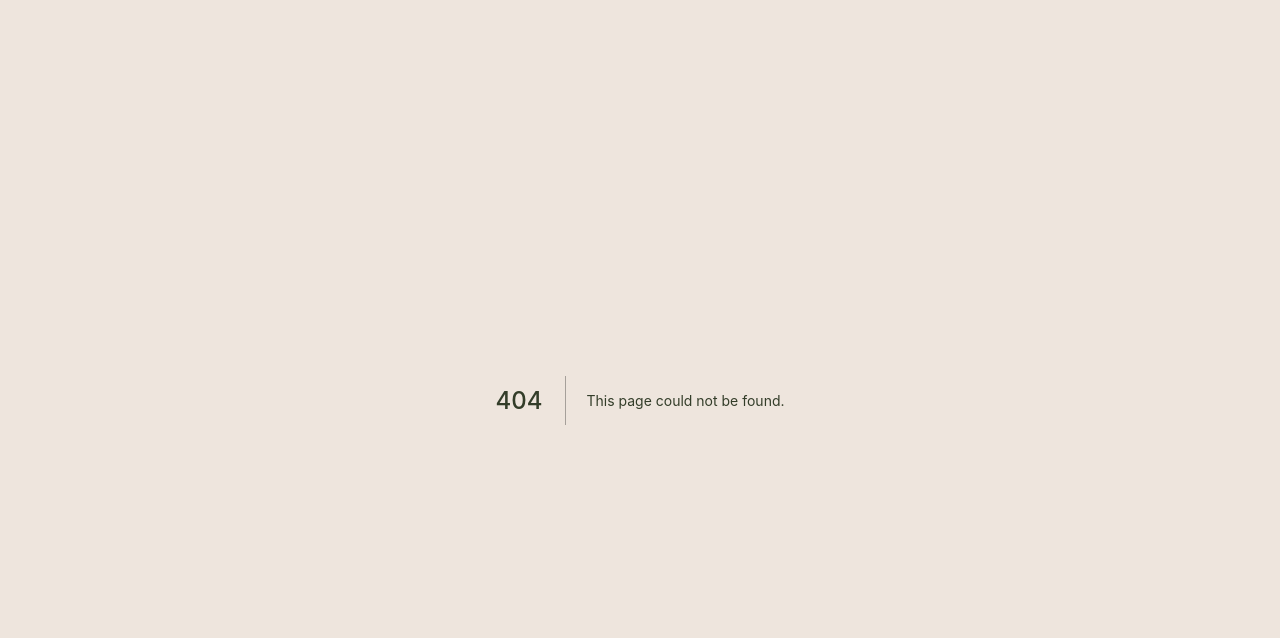
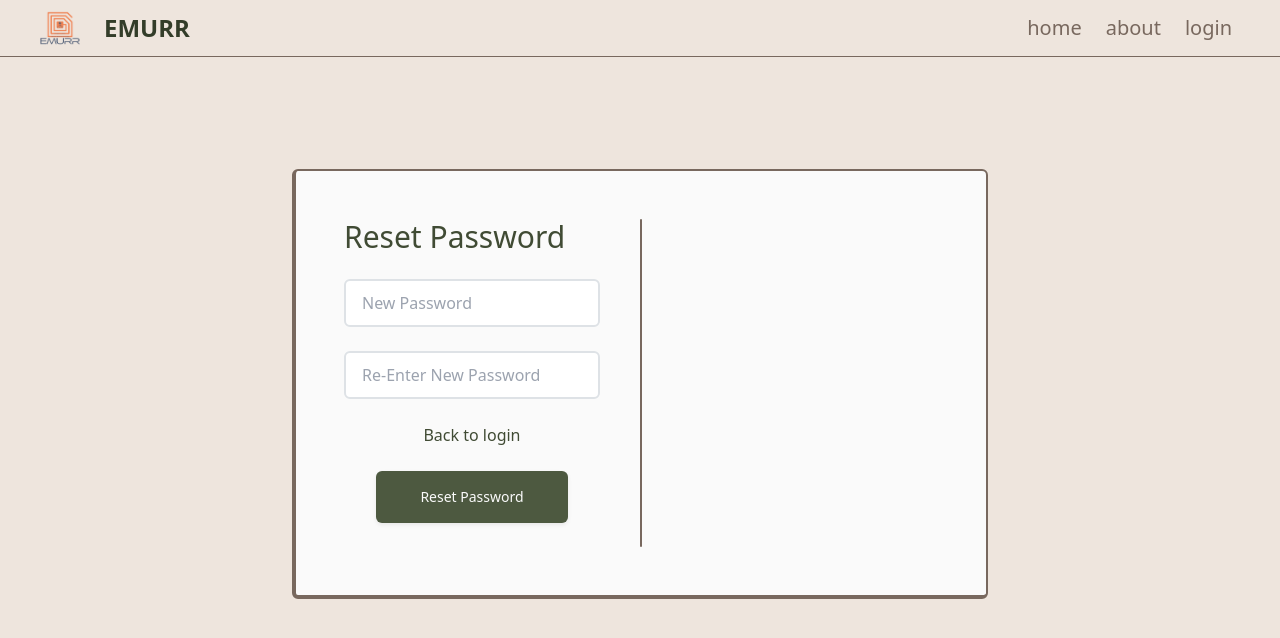
Before and after one commit to emurr-ucf/emurr, a Next.js app: page /forgotPasswordReset in a window 1280 px wide. Before the commit this address had no page. Shown: the top 638 px of the page. Built offline with nearby package versions, Linux system fonts and the light colour scheme; no server answers.

Commit message:
Forgot Password

```diff
--- a/src/components/ForgotPassword.tsx
+++ b/src/components/ForgotPassword.tsx
@@ -1,3 +1,4 @@
+import { useState } from 'react';
 import { FormType } from '../pages/login';
 
 interface ForgotPasswordProps {
@@ -5,9 +6,46 @@ interface ForgotPasswordProps {
 }
 
 export const ForgotPassword = (props: ForgotPasswordProps) => {
+  const [email, setEmail] = useState("");
+  const [message, setMessage] = useState("");
+  const [color, setColor] = useState("");
+
+  const error = (message: string) => {
+    setColor("text-red-800");
+    setMessage(message);
+  }
+
+  const success = (message: string) => {
+    setColor("text-green-600");
+    setMessage(message);
+  }
+
+  const doForgotPassword = async (event: React.FormEvent<HTMLFormElement>) => {
+    event.preventDefault();
+
+    if (typeof (email) !== 'string') {
+      error("Please input a valid email.");
+      return;
+    }
+
+    const body = {email};
+    fetch("api/forgotPassword", {
+      method: "POST",
+      headers: {"Content-Type": "application/json"},
+      body: JSON.stringify(body)
+    }).then((response: Response) => {
+      if (response.status === 200) {
+        success("Email sent. Please check your inbox to reset your password.");
+      }
+      else {
+        response.json().then((json) => error(json.error));
+      }
+    });
+  }
+
   return (
     <>
-      <form action="/api/forgotPassword" method="POST" className="flex flex-col w-64 gap-6">
+      <form onSubmit={doForgotPassword} className="flex flex-col w-64 gap-6">
         <div className="text-3xl">
           Forgot Password
         </div>
@@ -17,6 +55,7 @@ export const ForgotPassword = (props: ForgotPasswordProps) => {
             autoComplete="on"
             placeholder="Email"
             className="h-12 appearance-none border border-stone-800 rounded px-3"
+            onChange={(e) => setEmail(e.target.value)}
           />
         </div>
         <div className="flex justify-center">
@@ -35,6 +74,9 @@ export const ForgotPassword = (props: ForgotPasswordProps) => {
             Send Email
           </button>
         </div>
+        <div className="text-center">
+          <span className={color}>{message}</span>
+        </div>
       </form>
     </>
   )
--- /dev/null
+++ b/src/components/ForgotPasswordReset.tsx
@@ -0,0 +1,99 @@
+import { useState } from 'react';
+import { useRouter } from 'next/router';
+import Link from 'next/link';
+
+
+export const ForgotPasswordReset = () => {
+  const [newPassword, setNewPassword] = useState("");
+  const [newPassword2, setNewPassword2] = useState("");
+  const [message, setMessage] = useState("");
+  const [color, setColor] = useState("");
+
+  const router = useRouter();
+  let resPassToken = router.query.resPassToken;
+
+  const error = (message: string) => {
+    setColor("text-red-800");
+    setMessage(message);
+  }
+
+  const success = (message: string) => {
+    setColor("text-green-600");
+    setMessage(message);
+  }
+
+  const doForgotPasswordReset = async (event: React.FormEvent<HTMLFormElement>) => {
+    event.preventDefault();
+
+    if ((typeof(newPassword) !== 'string') && (typeof(newPassword2) !== 'string')) {
+      error("Please input a valid password.");
+      return;
+    }
+
+    if (newPassword !== newPassword2) {
+      error("Passwords must match.");
+      return;
+    }
+
+    const body = {newPassword, resPassToken};
+    fetch("api/forgotPassword", {
+      method: "PUT",
+      headers: {"Content-Type": "application/json"},
+      body: JSON.stringify(body)
+    }).then((response: Response) => {
+      if (response.status === 200) {
+        success("Password has been reset. Please log in using your new password.");
+      }
+      else {
+        response.json().then((json) => error(json.error));
+      }
+    });
+  }
+
+  return (
+    <>
+      <form onSubmit={doForgotPasswordReset} className="flex flex-col w-64 gap-6">
+        <div className="text-3xl">
+          Reset Password
+        </div>
+        <div className="flex flex-col gap-6">
+          <input
+            type="password"
+            autoComplete="on"
+            placeholder="New Password"
+            className="h-12 appearance-none border border-stone-800 rounded px-3"
+            onChange={(e) => setNewPassword(e.target.value)}
+          />
+        </div>
+        <div className="flex flex-col gap-6">
+          <input
+            type="password"
+            autoComplete="on"
+            placeholder="Re-Enter New Password"
+            className="h-12 appearance-none border border-stone-800 rounded px-3"
+            onChange={(e) => setNewPassword2(e.target.value)}
+          />
+        </div>
+        <div className="flex justify-center">
+          <Link
+            href="/login"
+            className="cursor-pointer select-none text-brown hover:text-background-900"
+          >
+            Back to login
+          </Link>
+        </div>
+        <div className="flex justify-center">
+          <button
+            type="submit"
+            className="py-3 px-4 w-3/4 shadow-sm text-sm rounded-md text-background-200 bg-green-700 hover:bg-green-900"
+          >
+            Reset Password
+          </button>
+        </div>
+        <div className="text-center">
+          <span className={color}>{message}</span>
+        </div>
+      </form>
+    </>
+  )
+}
--- a/src/pages/api/download.ts
+++ b/src/pages/api/download.ts
@@ -22,9 +22,9 @@ export default async function handler (
     res: NextApiResponse
 ) {
     // Checks JWT token.
-    const token = await getToken({req});
-    if (!token)
-        return res.status(401).json({ error: "User is not logged in." });
+    // const token = await getToken({req});
+    // if (!token)
+    //     return res.status(401).json({ error: "User is not logged in." });
 
     // Posting new page.
     if (req.method === "POST") {
@@ -36,7 +36,7 @@ export default async function handler (
 
         const tour = await prisma.tour.findMany({
             where: {
-                tourAuthorId: token.id,
+                tourAuthorId: 'cl8jk2ldu0045h5j3ko3h7ygp',
                 id:tourId
             },
         });
--- a/src/pages/api/forgotPassword.ts
+++ b/src/pages/api/forgotPassword.ts
@@ -84,11 +84,20 @@ export default async function handler (
 
         // Error: Token was not sent.
         if (!resPassToken)
-            res.status(400).json({error: "No token was sent."});
+            return res.status(400).json({error: "No token was sent."});
 
         // Error: Password is not valid.
         if (!newPassword || (typeof newPassword !== 'string'))
-            res.status(400).json({error: "Please input a valid password."});
+            return res.status(400).json({error: "Please input a valid password."});
+
+        const resetPassRequest = await prisma.user.findFirst({
+            where: {
+                resPassToken,
+            },
+        });
+
+        if (!resetPassRequest)
+            return res.status(404).json({error: "No reset password request found."});
 
         // If All Checks are Passed.
         // Hash password.
--- /dev/null
+++ b/src/pages/forgotPasswordReset.tsx
@@ -0,0 +1,33 @@
+import type { NextPage } from 'next';
+import { Navbar } from '../components/Navbar';
+import { OAuth } from '../components/OAuth';
+import Router from 'next/router';
+import { useSession } from 'next-auth/react';
+import { ForgotPasswordReset } from '../components/ForgotPasswordReset';
+
+const ForgotPasswordResetPage: NextPage = () => {
+  const { data: session, status } = useSession();
+
+  if (session) {
+    Router.push('/tours');
+  }
+
+  return (
+    <>
+      <div className="min-h-screen">
+        <Navbar
+          page="forgotPasswordReset"
+        />
+        <div className="flex justify-center text-green-800">
+          <div className="flex justify-center h-fit p-5 mt-28 rounded-lg bg-background-200 border-2 border-l-4 border-b-4 border-brown sm:rounded-md">
+            <ForgotPasswordReset />
+            <div className="mx-10 border-l-2 rounded border-brown"></div>
+            <OAuth />
+          </div>
+        </div>
+      </div>
+    </>
+  )
+}
+
+export default ForgotPasswordResetPage
--- a/src/pages/login.tsx
+++ b/src/pages/login.tsx
@@ -8,7 +8,7 @@ import { useState } from 'react';
 import { Register } from '../components/Register';
 import { ForgotPassword } from '../components/ForgotPassword';
 
-export enum FormType { LOGIN = 1, REGISTER, FORGOT_PASSWORD };
+export enum FormType { LOGIN = 1, REGISTER, FORGOT_PASSWORD, FORGOT_PASSWORD_RESET };
 
 const LoginPage: NextPage = () => {
   const [formType, setFormType] = useState(FormType.LOGIN);
```
